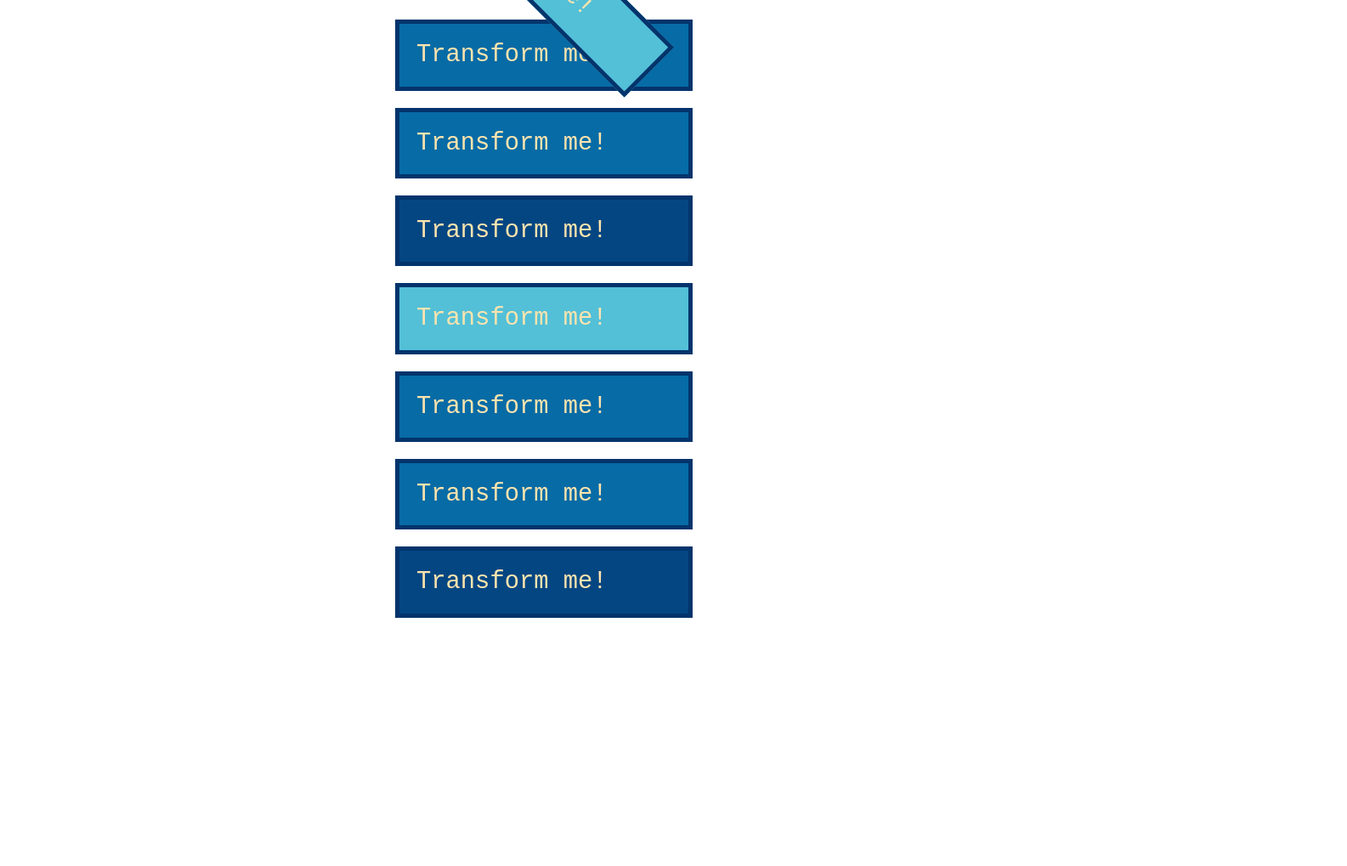
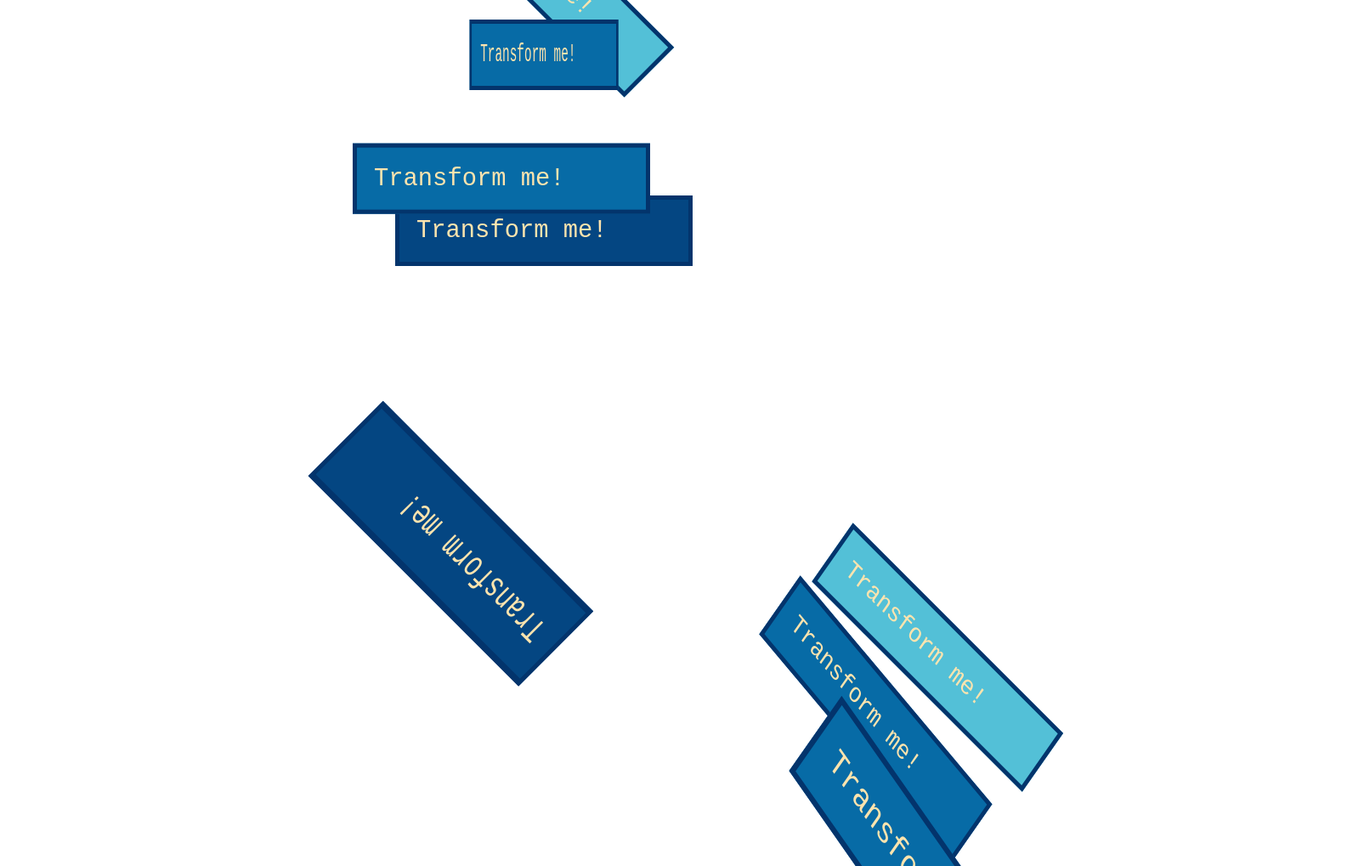
Before and after one commit to gtrspctr/WebDevBootcamp2024, a plain HTML site: page 92 CSS Other Useful Properties/transforms.html in a window 1280 px wide. Shown: the part 100-1119 px from the top of the page at 85% size, 1585 px wide, since content can reach past the window. Before the commit the page ends 847 px from the top, so only its background shows below. Drawn offline with Linux system fonts and the light colour scheme.

Commit message:
Learning Transforms

```diff
--- a/92 CSS Other Useful Properties/transforms.css
+++ b/92 CSS Other Useful Properties/transforms.css
@@ -28,4 +28,33 @@ h1:nth-of-type(4n) {
 
 section:first-of-type h1:nth-of-type(1) {
     transform: rotate(45deg);
+    transform-origin: center;
 }
+
+section:first-of-type h1:nth-of-type(2) {
+    transform: scale(0.5, 1);
+}
+
+section:first-of-type h1:nth-of-type(3) {
+    transform: translate(-50px, 50%);
+}
+
+section:nth-of-type(2) h1:nth-of-type(1) {
+    transform: skew(10deg);
+}
+
+section:nth-of-type(2) h1:nth-of-type(2) {
+    transform: skew(10deg, 5deg);
+}
+
+section:nth-of-type(2) h1:nth-of-type(3) {
+    transform: translateX(200px) rotate(-10deg) skewY(20deg) scale(130%);
+}
+
+section:nth-of-type(2) h1:nth-of-type(4) {
+    transform: translateX(-500px) rotate(.5turn) scaleY(1.5);
+}
+
+section:nth-of-type(2) {
+    transform: rotate(45deg) translate(500px)
+}
```
Also changed, not shown: 92 CSS Other Useful Properties/notes.txt.
